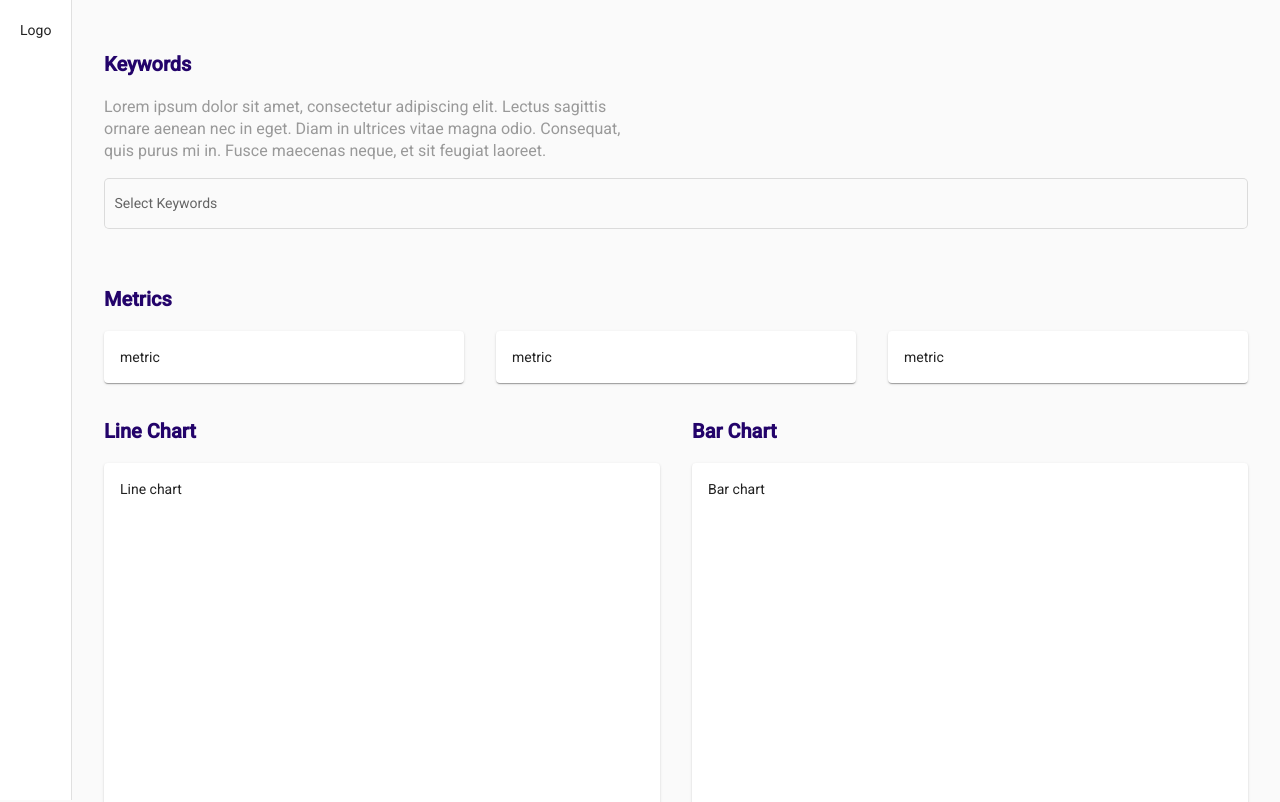
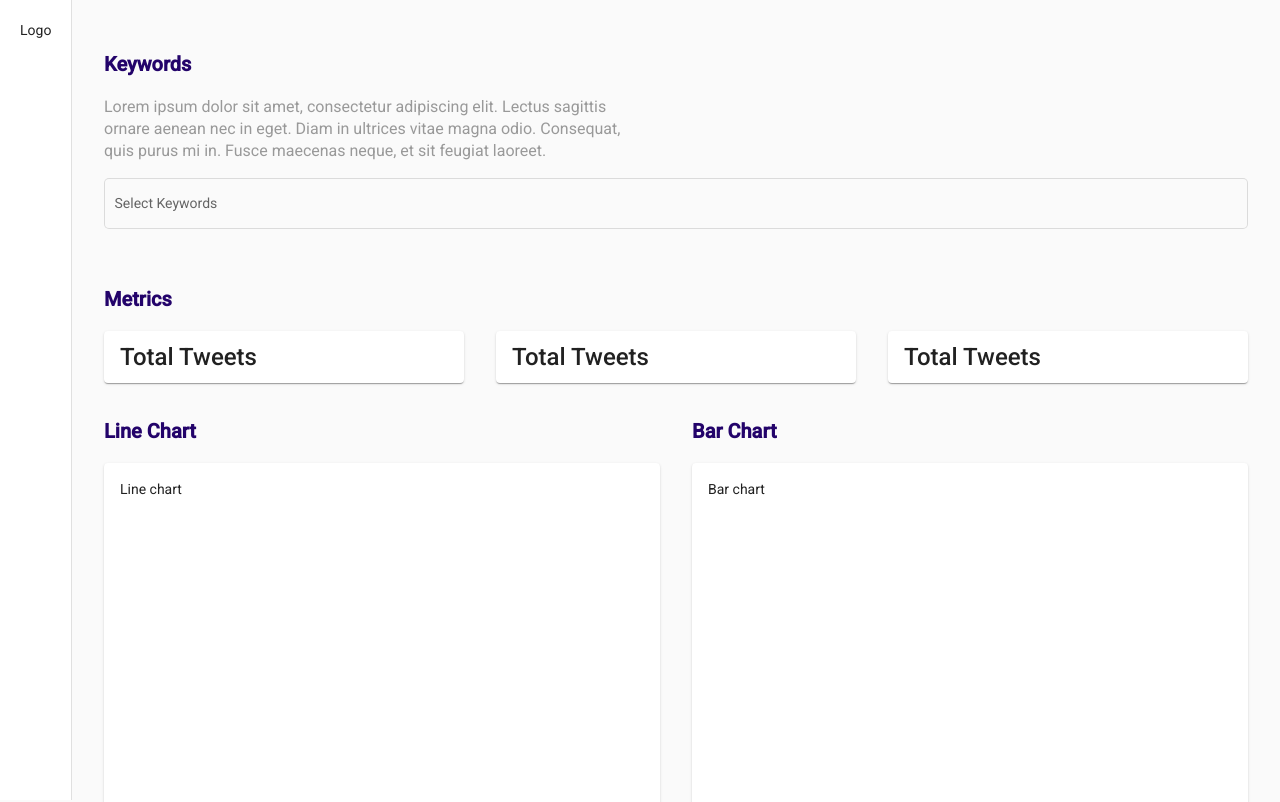
Before and after one commit to moesmoesie/twitter-sentiment-dashboard, an Angular app: page / in a window 1280 px wide. Shown: the top 802 px of the page. Built offline with nearby package versions, Linux system fonts and the light colour scheme.

Commit message:
Implement logic total tweets

```diff
--- a/src/app/app.module.ts
+++ b/src/app/app.module.ts
@@ -6,7 +6,7 @@ import { AppComponent } from './app.component';
 import { BrowserAnimationsModule } from '@angular/platform-browser/animations';
 import { MaterialModule } from './modules/material.module';
 import { DashboardComponent } from './components/dashboard/dashboard.component';
-import { MetricCardComponent } from './components/metric-card/metric-card.component';
+import { MetricCardComponent } from './components/metric-total-tweets-card/metric-total-tweets-card.component';
 import { LineChartCardComponent } from './components/line-chart-card/line-chart-card.component';
 import { BarChartCardComponent } from './components/bar-chart-card/bar-chart-card.component';
 import { TweetCardComponent } from './components/tweet-card/tweet-card.component';
--- a/src/app/components/dashboard/dashboard.component.html
+++ b/src/app/components/dashboard/dashboard.component.html
@@ -11,9 +11,9 @@
         <section-header value="Metrics"></section-header>
         <div class="metrics-c"
          [class.metrics-c--large]="global.bigMode" >
-            <metric-card></metric-card>
-            <metric-card></metric-card>
-            <metric-card></metric-card>
+            <metric-total-tweets-card></metric-total-tweets-card>
+            <metric-total-tweets-card></metric-total-tweets-card>
+            <metric-total-tweets-card></metric-total-tweets-card>
         </div>
     </div>
 
--- a/src/app/components/metric-card/metric-card.component.html
+++ /dev/null
@@ -1,3 +0,0 @@
-<mat-card>
-    metric
-</mat-card>
--- a/src/app/components/metric-card/metric-card.component.ts
+++ /dev/null
@@ -1,14 +0,0 @@
-import { Component, Input, OnInit } from '@angular/core';
-
-@Component({
-  selector: 'metric-card',
-  templateUrl: './metric-card.component.html',
-  styleUrls: ['./metric-card.component.scss']
-})
-export class MetricCardComponent implements OnInit {
-  constructor() { }
-
-  ngOnInit(): void {
-  }
-
-}
--- /dev/null
+++ b/src/app/components/metric-total-tweets-card/metric-total-tweets-card.component.html
@@ -0,0 +1,6 @@
+<mat-card>
+    <mat-card-title>Total Tweets</mat-card-title>
+    <mat-card-content *ngIf="store.tweet_count">
+        {{store.tweet_count}}
+    </mat-card-content>
+</mat-card>
--- /dev/null
+++ b/src/app/components/metric-total-tweets-card/metric-total-tweets-card.component.ts
@@ -0,0 +1,17 @@
+import { Component, Input, OnInit } from '@angular/core';
+import { StoreService } from 'src/app/services/store/store.service';
+
+@Component({
+  selector: 'metric-total-tweets-card',
+  templateUrl: './metric-total-tweets-card.component.html',
+  styleUrls: ['./metric-total-tweets-card.component.scss']
+})
+export class MetricCardComponent implements OnInit {
+  constructor(
+    public store : StoreService
+  ) { }
+
+  ngOnInit(): void {
+  }
+
+}
```
Also changed, not shown: src/app/components/metric-total-tweets-card/metric-total-tweets-card.component.scss (added), 1 other file (tests, documents, lock files or other folders).
